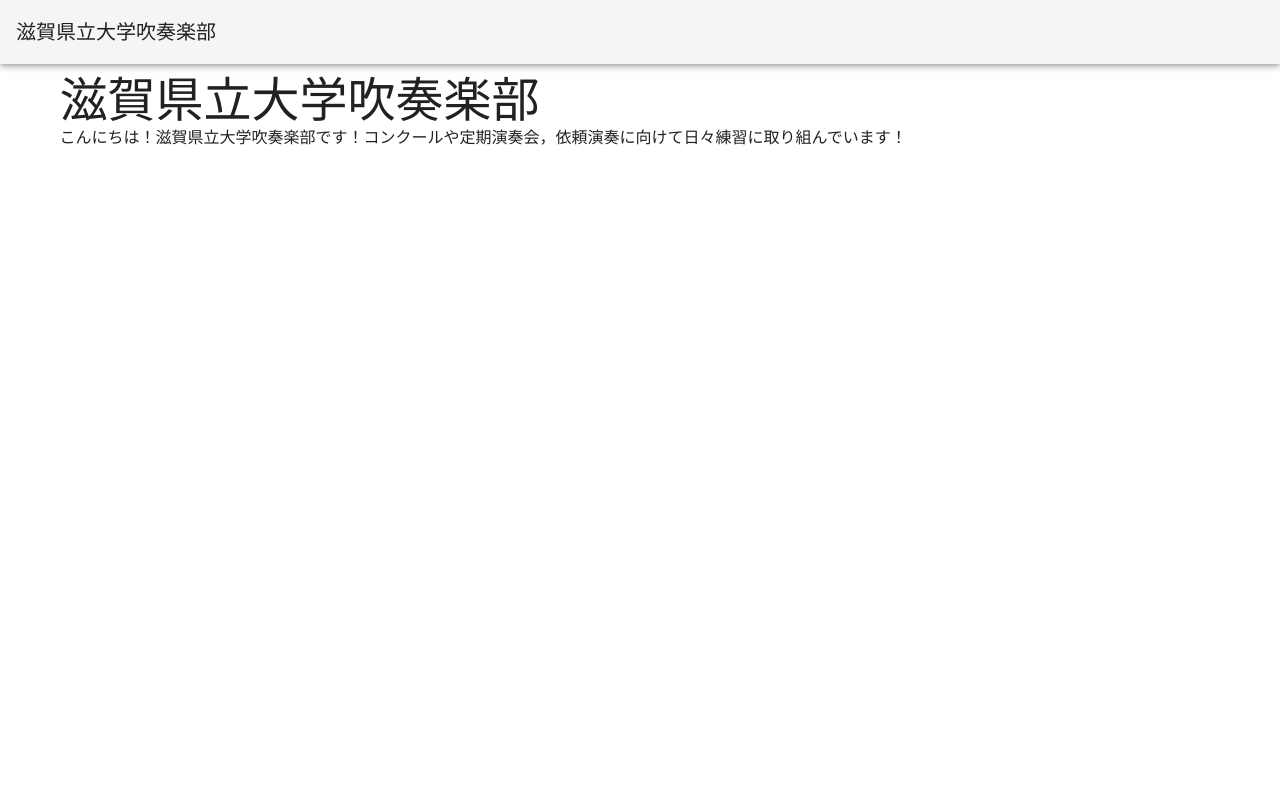
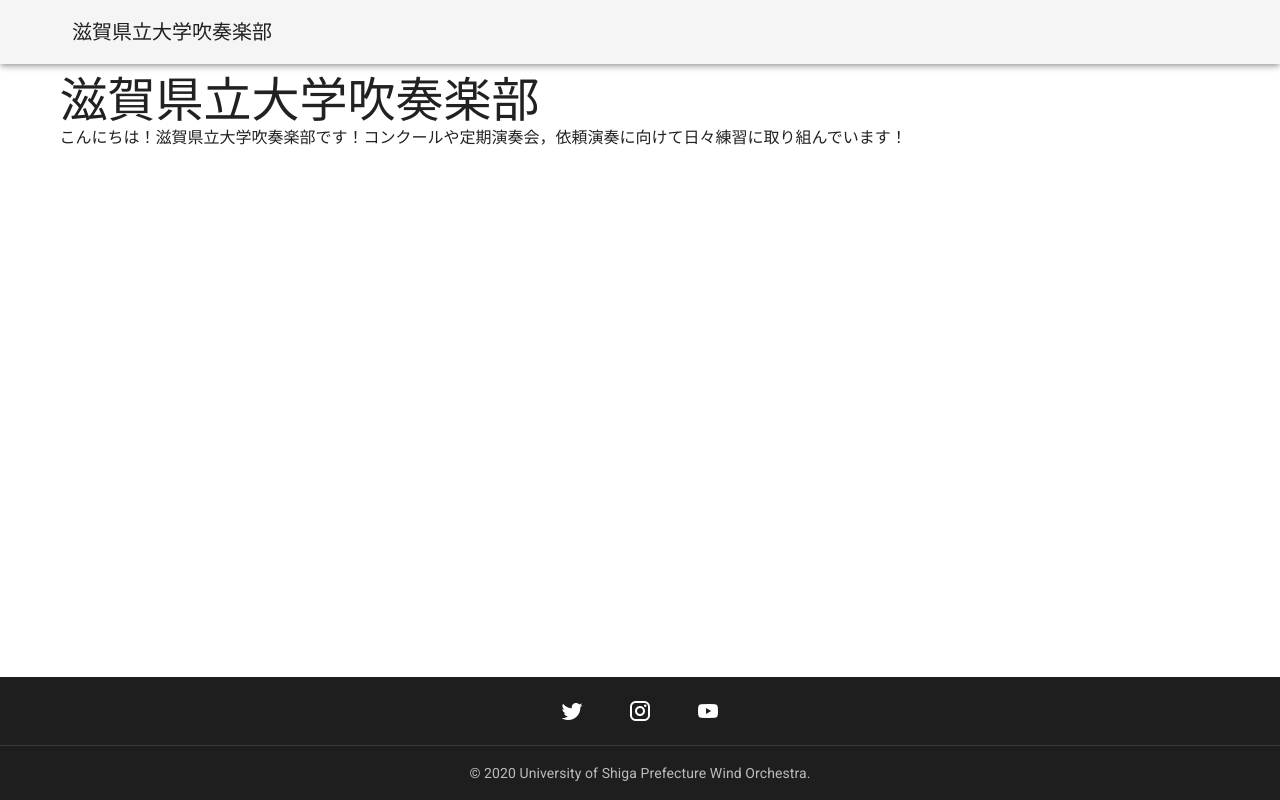
Before and after one commit to tanak3n/uspbrass.com, a Nuxt app: page / in a window 1280 px wide. Built offline with nearby package versions, Linux system fonts and the light colour scheme.

Commit message:
app-barを編集

```diff
--- a/layouts/default.vue
+++ b/layouts/default.vue
@@ -1,13 +1,36 @@
 <template>
   <v-app>
     <v-app-bar fixed app>
-      <v-toolbar-title v-text="title" />
+      <v-avatar tile class="mr-2">
+        <v-img src="/logo.png" />
+      </v-avatar>
+      <v-toolbar-title>滋賀県立大学吹奏楽部</v-toolbar-title>
     </v-app-bar>
     <v-content>
       <v-container>
         <nuxt />
       </v-container>
     </v-content>
+    <v-footer dark padless>
+      <v-card flat tile class="text-center flex">
+        <v-card-text>
+          <v-btn
+            v-for="footerIcon in footerIcons"
+            :key="footerIcon"
+            :href="footerIcon.url"
+            class="mx-4 white--text"
+            icon
+          >
+            <v-icon size="24px">{{ footerIcon.icon }}</v-icon>
+          </v-btn>
+        </v-card-text>
+        <v-divider />
+        <v-card-text>
+          &copy; {{ new Date().getFullYear() }} University of Shiga Prefecture
+          Wind Orchestra.
+        </v-card-text>
+      </v-card>
+    </v-footer>
   </v-app>
 </template>
 
@@ -21,7 +44,15 @@ export default {
       //   miniVariant: false,
       //   right: true,
       //   rightDrawer: false,
-      title: '滋賀県立大学吹奏楽部'
+      title: '滋賀県立大学吹奏楽部',
+      footerIcons: [
+        { icon: 'mdi-twitter', url: 'https://twitter.com/uspbrass' },
+        { icon: 'mdi-instagram', url: 'https://www.instagram.com/usp_brass/' },
+        {
+          icon: 'mdi-youtube',
+          url: 'https://www.youtube.com/channel/UCVaybU4j_-bD7p8R3EA-k6w/'
+        }
+      ]
     }
   }
 }
```
